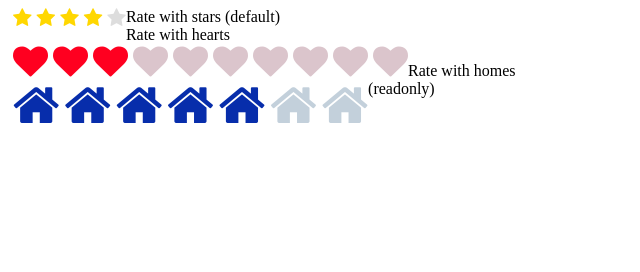
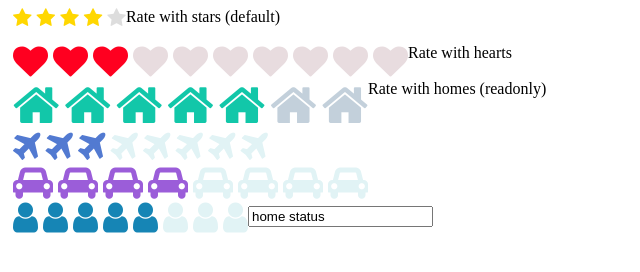
Before and after one commit to MirNat/Practice-JQuery, a plain HTML site: page index.html in a window 1280 px wide. Shown: the whole page, without its empty margins (0-640 px from the left). Drawn offline with Linux system fonts and the light colour scheme.

Commit message:
events callback functions is working

```diff
--- a/index.html
+++ b/index.html
@@ -10,12 +10,20 @@
 <body>
 	Rate with stars (default)
 	<div class="rating" id="r1"></div>
-	<br/>
+	<br/><br/>
 	Rate with hearts
 	<div class="rating" id="r2"></div>
 	<br/><br/>
 	Rate with homes (readonly)
 	<div class="rating" id="r3"></div>
+	<br/><br/>
+	<div class="rating" id="r4"></div>
+	<br/><br/>
+	<div class="rating" id="r5"></div>
+	<br/><br/>
+	<div class="rating" id="r6"></div>
+	<br>
+	<input type="text" value="home status" id="home-status"/>
 	<script>
 		$(function() {
 			$('#r1').rating();
@@ -24,10 +32,7 @@
 				score: 3,
 				icon: 'heart',
 				size: '35px',
-				click: function (){
-					//alert('I`m here in hearts');
-				},
-				normalColor: '#dbc5cc',
+				normalColor: '#E8DCDF',
 				ratedColor: '#ff0020'
 			});
 			$('#r3').rating({
@@ -35,14 +40,43 @@
 				score: 5,
 				icon: 'home',
 				size: '50px',
-				mouseover: function (){
-					//alert('I`m here');
-				},
 				normalColor: '#c3d0db',
-				ratedColor: '#072dab',
+				ratedColor: '#12C7A9',
 				readonly: true
 			});
-
+			$('#r4').rating({
+				number: 8,
+				score: 3,
+				icon: 'plane',
+				size: '35px',
+				normalColor: '#E1F3F5',
+				ratedColor: '#527AD1'
+			});
+			$('#r5').rating({
+				number: 8,
+				score: 4,
+				icon: 'car',
+				size: '35px',
+				normalColor: '#E1F3F5',
+				ratedColor: '#9B5DD9'
+			});
+			$('#r6').rating({
+				number: 8,
+				score: 5,
+				icon: 'user',
+				size: '35px',
+				normalColor: '#E1F3F5',
+				ratedColor: '#1685B5',
+				mouseover: function (){
+					document.getElementById('home-status').value = 'mouseover';
+				},
+				mouseout: function (){
+					document.getElementById('home-status').value = 'mouseout';
+				},
+				click: function (){
+					document.getElementById('home-status').value = 'clicked';
+				},
+			});
 		});
 	</script>
 </body>
--- a/star-rating-plugin.css
+++ b/star-rating-plugin.css
@@ -1,5 +1,4 @@
 /****** Import css with font icons for rating elements *****/
-
 @import url(http://maxcdn.bootstrapcdn.com/font-awesome/4.3.0/css/font-awesome.min.css);
 
 body {
@@ -15,6 +14,6 @@ body {
 }
 
 .rating label {
-  float: right;
-  margin-left: 5px;
+	float: right;
+	margin-left: 5px;
 }
--- a/star-rating-plugin.js
+++ b/star-rating-plugin.js
@@ -1,33 +1,35 @@
-(function($) {
-  'use strict';
+(function ($) {
+    'use strict';
     var methods = {
-        init: function(params) {
-            return this.each(function() {
+        init: function (params) {
+                var MinNumberOfRatingElements = 1;
+                var MinScore = 0;
                 this.self = $(this);
-                this.options = $.extend(true, {}, $.fn.rating.defaults, params);
-                this.options.number = Math.max(this.options.number, 1);
-                this.options.score = Math.max(this.options.score, 0);
+                this.options = $.extend({}, $.fn.rating.defaults, params);//merge user params with default options
+                this.options.number = Math.max(this.options.number, MinNumberOfRatingElements);//check validity of number param
+                this.options.score = Math.max(this.options.score, MinScore);//check validity of score param
+                var parentId = this.self.attr('id');
 
                 createRatingElementsWithOptions(this.self, this.options);
 
                 if (typeof this.options.mouseover === 'function') {
-                    this.self.on('mouseover.rating', this.options.mouseover);
+                    $('#' + parentId + ' label').on('mouseover', this.options.mouseover);
                 }
 
                 if (typeof this.options.mouseout === 'function') {
-                    this.self.on('mouseout.rating', this.options.mouseout);
+                    $('#' + parentId + ' label').on('mouseout', this.options.mouseout);
                 }
 
                 if (typeof this.options.click === 'function') {
-                    this.self.on('click.rating', this.options.click);
-                }
-            });
+                    $('#' + parentId + ' label').on('click', this.options.click);
+                };
+
+            return this;
         }
     };
 
-
-    var lightHexColor = function lighten (color, percent) {
-        var factor = percent/100;
+    var lightHexColor = function (color, percent) {
+        var factor = percent / 100;
         var r = parseInt(color.substring(1, 3), 16);
         var g = parseInt(color.substring(3, 5), 16);
         var b = parseInt(color.substring(5, 7), 16);
@@ -60,17 +62,18 @@
         };
         parentElement.append(ratingElements);
         $("#" + parentId).css('color', options.normalColor);
-        var lightedInputSelector = "#" + parentId + "rating-element";
-        var scoreElement = lightedInputSelector + options.score;
+        var inputSelector = "#" + parentId + "rating-element";
+        var scoreElement = inputSelector + options.score;
         $(scoreElement).prop("checked", true);
 
         if (options.readonly) {
             for (var i = 1; i <= options.score; i++){
-                $(lightedInputSelector + i).next().css('color', options.ratedColor);
+                $(inputSelector + i).next().css('color', options.ratedColor);
             }
         } else {
+            var LightenPercent = 40;
             var setHighlightRatingOnHover = '<style>#' + parentId + ' input:checked ~ label, #' + parentId + ':not(:checked) label:hover, #' + parentId + ':not(:checked) label:hover ~ label { color: ' + options.ratedColor+';  }' +
-                '#' + parentId + ' #' + parentId + ' input:checked + label:hover, #' + parentId + ' input:checked ~ label:hover, #' + parentId + ' label:hover ~ input:checked ~ label, #' + parentId + ' input:checked ~ label:hover ~ label { color: ' + lightHexColor(options.ratedColor, 40) + ';}</style>' ;
+                '#' + parentId + ' #' + parentId + ' input:checked + label:hover, #' + parentId + ' input:checked ~ label:hover, #' + parentId + ' label:hover ~ input:checked ~ label, #' + parentId + ' input:checked ~ label:hover ~ label { color: ' + lightHexColor(options.ratedColor, LightenPercent) + ';}</style>' ;
             $('head').append(setHighlightRatingOnHover);
         }
     };
```
